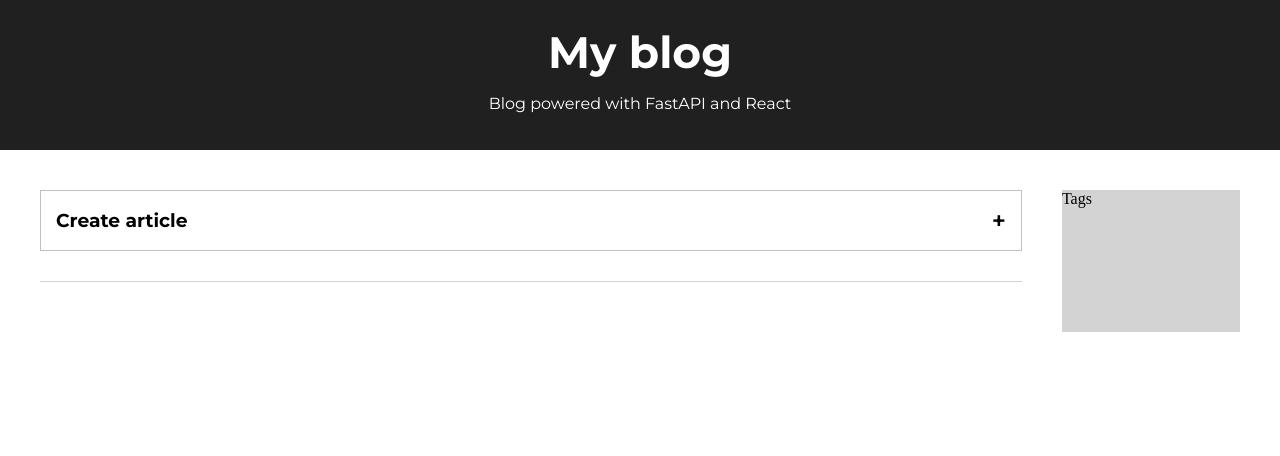
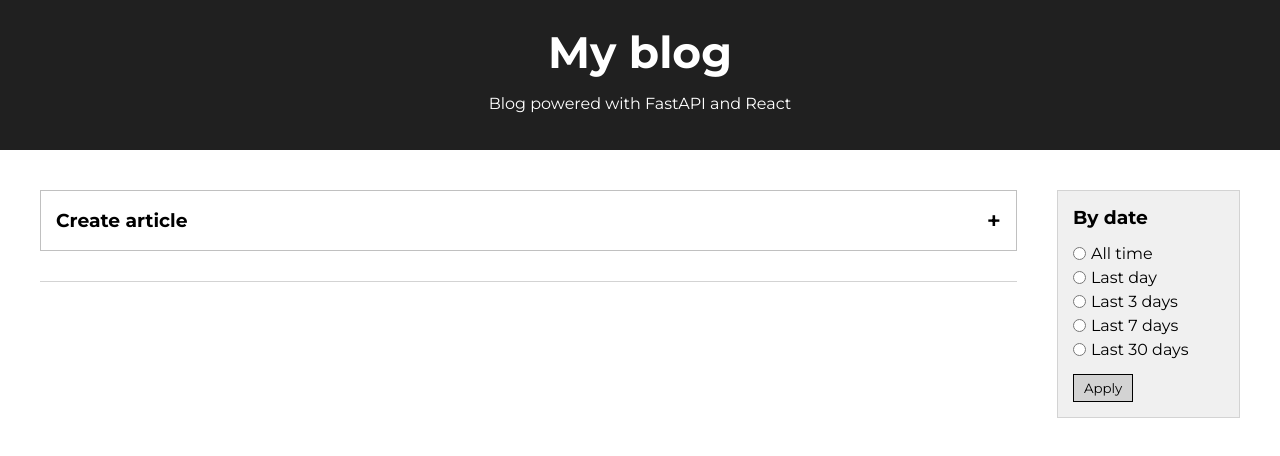
Before and after one commit to ScoChillOFF/my-blog, a React (Vite) app in the folder frontend/my_blog/: page / in a window 1280 px wide. Shown: the top 456 px of the page. Built offline with nearby package versions, Linux system fonts and the light colour scheme; no server answers.

Commit message:
Frontend: started filters section, added days limit filter

```diff
--- a/frontend/my_blog/src/components/Content/Content.jsx
+++ b/frontend/my_blog/src/components/Content/Content.jsx
@@ -36,6 +36,10 @@ const Content = () => {
     setArticles(newArticles);
   }
 
+  function onApply(newArticles) {
+    setArticles(newArticles);
+  }
+
   return (
     <div className={styles.content}>
       <div className={styles.leftWrapper}>
@@ -43,7 +47,7 @@ const Content = () => {
         <div className={styles.divider}></div>
         <Articles articles={articles} onDelete={onDelete} onUpdate={onUpdate} />
       </div>
-      <FilterSection />
+      <FilterSection onApply={onApply} />
     </div>
   );
 };
--- a/frontend/my_blog/src/components/Content/FilterSection/FilterSection.jsx
+++ b/frontend/my_blog/src/components/Content/FilterSection/FilterSection.jsx
@@ -1,8 +1,65 @@
-import React from "react";
+import React, { useState } from "react";
+import axios from "axios";
+import RadioInput from "../../generic/RadioInput";
+import Button from "../../generic/Button";
 import styles from "./FilterSection.module.css";
 
-const FilterSection = () => {
-  return <div className={styles.filterSection}>Tags</div>;
+const FilterSection = ({ onApply }) => {
+  const [daysLimit, setDaysLimit] = useState(null);
+
+  async function applyFilters() {
+    console.log("Applied filters");
+    let url = "http://127.0.0.1:8000/api/v1/articles?";
+    if (daysLimit != null) {
+      url += "days_limit=" + daysLimit;
+    }
+    const response = await axios.get(url);
+    onApply(response.data);
+  }
+
+  return (
+    <div className={styles.filterSection}>
+      <form className={styles.daysFilter}>
+        <h3>By date</h3>
+        <RadioInput
+          label={"All time"}
+          name={"days-filter"}
+          value={null}
+          selectedValue={daysLimit}
+          onChange={() => setDaysLimit(null)}
+        />
+        <RadioInput
+          label={"Last day"}
+          name={"days-filter"}
+          value={1}
+          selectedValue={daysLimit}
+          onChange={() => setDaysLimit(1)}
+        />
+        <RadioInput
+          label={"Last 3 days"}
+          name={"days-filter"}
+          value={3}
+          selectedValue={daysLimit}
+          onChange={() => setDaysLimit(3)}
+        />
+        <RadioInput
+          label={"Last 7 days"}
+          name={"days-filter"}
+          value={3}
+          selectedValue={daysLimit}
+          onChange={() => setDaysLimit(7)}
+        />
+        <RadioInput
+          label={"Last 30 days"}
+          name={"days-filter"}
+          value={30}
+          selectedValue={daysLimit}
+          onChange={() => setDaysLimit(30)}
+        />
+      </form>
+      <Button text="Apply" onClick={applyFilters} />
+    </div>
+  );
 };
 
 export default FilterSection;
--- a/frontend/my_blog/src/components/Content/FilterSection/FilterSection.module.css
+++ b/frontend/my_blog/src/components/Content/FilterSection/FilterSection.module.css
@@ -1,5 +1,16 @@
 .filterSection {
+    padding: 15px;
     margin-left: 40px;
     width: 17vw;
-    background-color: rgb(211, 211, 211);
+    background-color: rgb(240, 240, 240);
+    font-family: "Montserrat", sans-serif;
+    border: 1px solid rgb(211, 211, 211);
 }
+
+.filterSection form {
+    margin-bottom: 15px;
+}
+
+.filterSection form h3 {
+    margin-bottom: 15px;
+}
--- /dev/null
+++ b/frontend/my_blog/src/components/generic/RadioInput.jsx
@@ -0,0 +1,19 @@
+import React from "react";
+import styles from "./RadioInput.module.css"
+
+const RadioInput = ({ label, name, value, selectedValue, onChange }) => {
+  return (
+      <label className={styles.radio} htmlFor="">
+        <input
+          type="radio"
+          name={name}
+          value={value}
+          onChange={(Event) => onChange(Event.currentTarget.value)}
+          selected={value == selectedValue}
+        />
+        {label}
+      </label>
+  );
+};
+
+export default RadioInput;
--- /dev/null
+++ b/frontend/my_blog/src/components/generic/RadioInput.module.css
@@ -0,0 +1,10 @@
+.radio {
+    font-family: "Montserrat", sans-serif;
+    display: flex;
+    align-items: center;
+    margin-bottom: 5px;
+}
+
+.radio input {
+    margin-right: 5px;
+}
```
